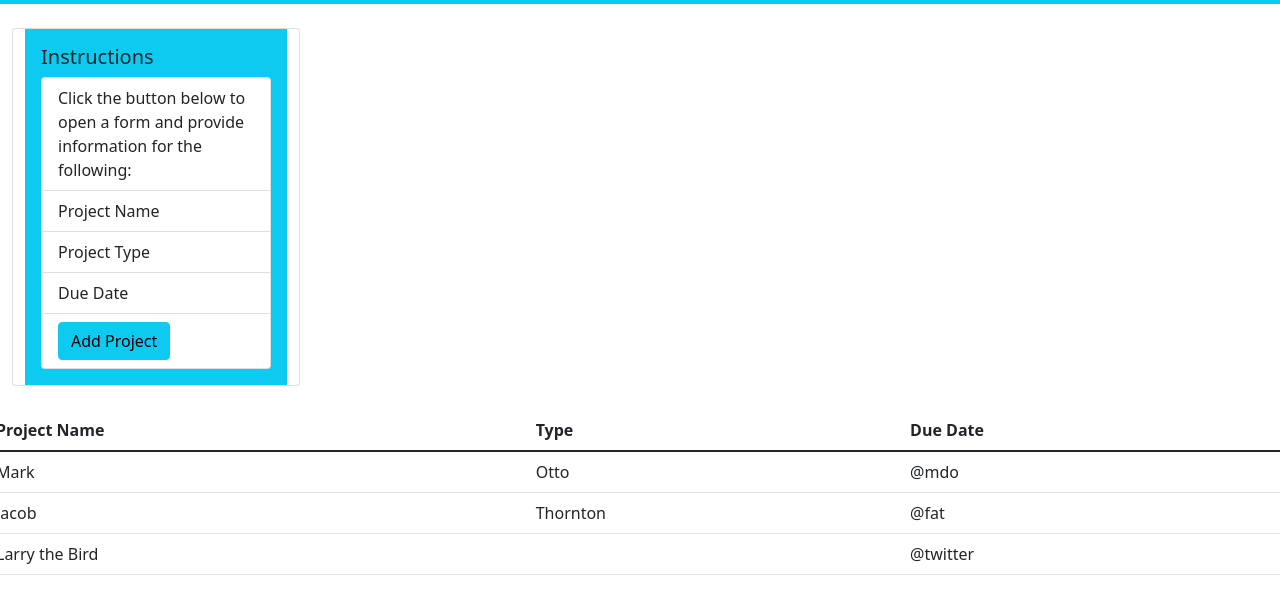
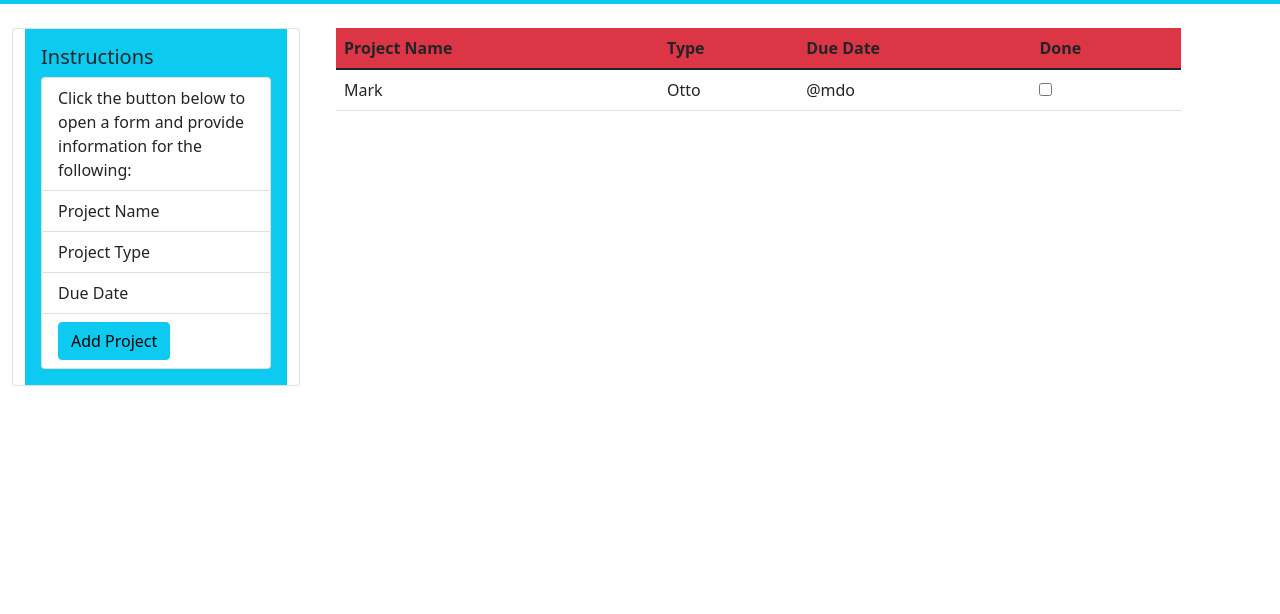
Before and after one commit to Ivana-Djordjevic/project-tracker, a plain HTML site: page index.html in a window 1280 px wide. Shown: the part 98-712 px from the top of the page. Drawn offline with nearby package versions, Linux system fonts and the light colour scheme; a script that the page names is missing.

Commit message:
CSS skeleton done, minor details to be finalized

```diff
--- a/Assets/style.css
+++ b/Assets/style.css
@@ -0,0 +1,3 @@
+.row {
+    flex-wrap: wrap;
+}
--- a/index.html
+++ b/index.html
@@ -15,7 +15,6 @@
 
 <body>
 
-
     <header class="row">
         <div class="col-12 text-center bg-info">
             <h1>
@@ -29,10 +28,9 @@
         </div>
     </header>
 
-        <div class="row  ">
+    <div class="row">
         <div class="card m-4 col-4" style="width: 18rem;">
             <div class="card-body bg-info ">
-                    <div></div>
             <h5 class="card-title">Instructions</h5>
             <ul class="list-group">
                 <li class="list-group-item">Click the button below to open a form and provide information for the following:</li>
@@ -60,7 +58,7 @@
                     <h5>Project Name</h5>
                     <input class="form-control" type="text" placeholder="Enter the project's name" aria-label="default input example">
 
-                        <h5>Project Type</h5>
+                    <h5 class="p-1">Project Type</h5>
                     <div class="input-group mb-3">
                         <select class="form-select" id="inputGroupSelect02">
                         <option selected>Web Application (Front End)</option>
@@ -90,36 +88,30 @@
             </div>
         </div>
         <!-- column-->
-            <table class="table col-8">
-                <thead>
+
+        <div class="col-8 mt-4">
+            <table class="table ">
+                <thead class="bg-danger ">
                     <tr>
-                    <!-- <th scope="col">#</th> -->
                     <th scope="col">Project Name</th>
                     <th scope="col">Type</th>
                     <th scope="col">Due Date</th>
+                    <th scope="col">Done</th>
                     </tr>
                 </thead>
 
                 <tbody>
                     <tr>
-                    <!-- <th scope="row">1</th> -->
                     <td>Mark</td>
                     <td>Otto</td>
                     <td>@mdo</td>
-                  </tr>
-                  <tr>
-                    <!-- <th scope="row">2</th> -->
-                    <td>Jacob</td>
-                    <td>Thornton</td>
-                    <td>@fat</td>
-                  </tr>
-                  <tr>
-                    <!-- <th scope="row">3</th> -->
-                    <td colspan="2">Larry the Bird</td>
-                    <td>@twitter</td>
+                    <td>
+                        <input type="checkbox" value="">
+                    </td>
                     </tr>
                 </tbody>
             </table>
+        </div>
     </div>
     <script src="https://cdn.jsdelivr.net/npm/bootstrap@5.1.3/dist/js/bootstrap.bundle.min.js"
                 integrity="sha384-ka7Sk0Gln4gmtz2MlQnikT1wXgYsOg+OMhuP+IlRH9sENBO0LRn5q+8nbTov4+1p"
```
Lines whose indentation alone changed are shown as unchanged.
